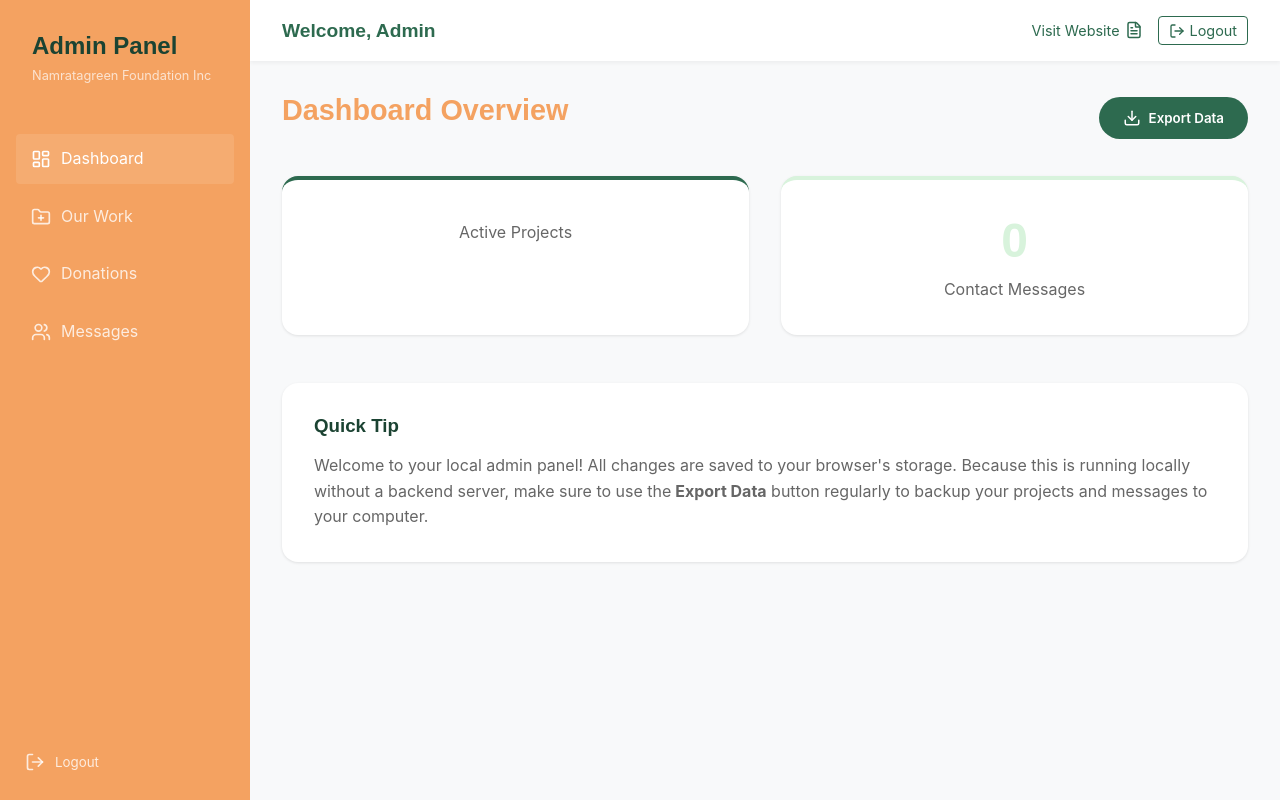
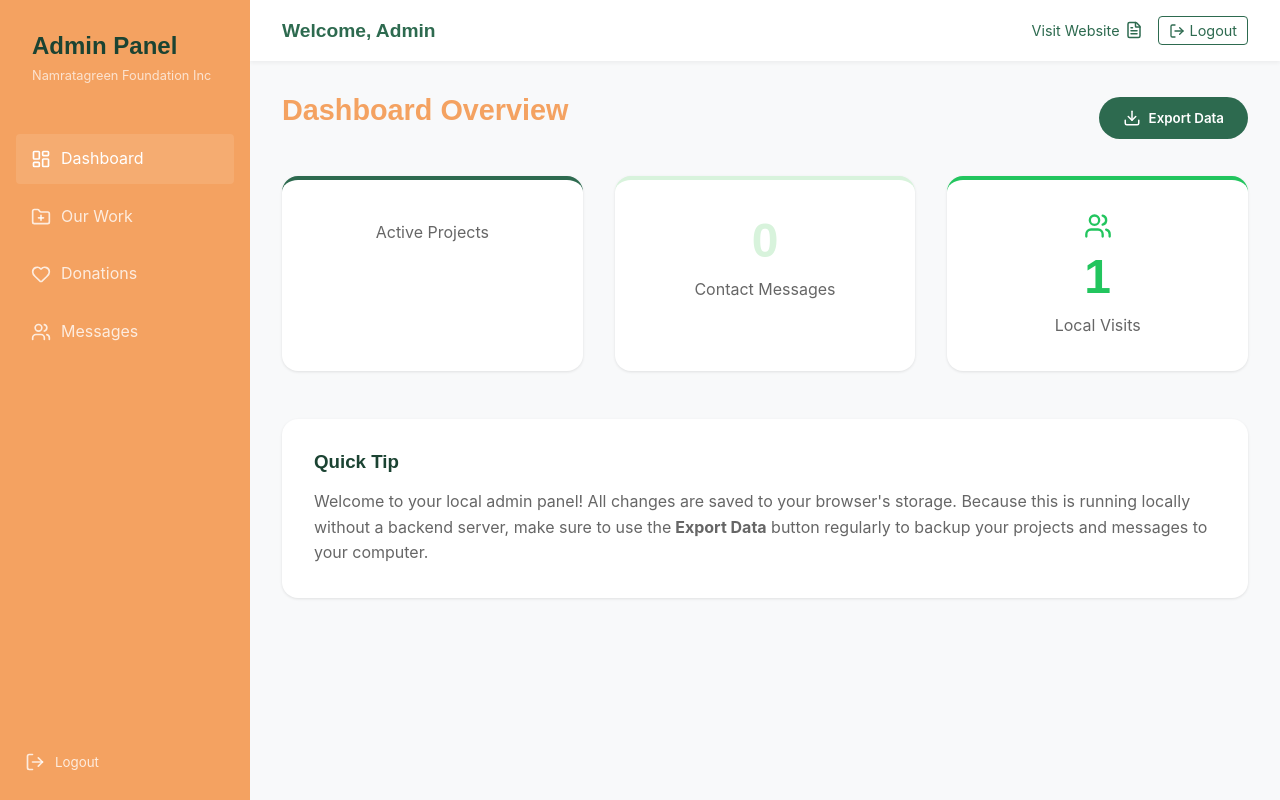
Before and after one commit to karanudani3011/The-Namratagreen-Foundation, a React (Create React App) app: page /admin/dashboard in a window 1280 px wide. Built offline with nearby package versions, Linux system fonts and the light colour scheme; no server answers; sample sign-in values are in the browser's storage.

Commit message:
add visitor counter in admin dashboard

```diff
--- a/src/pages/admin/Dashboard.jsx
+++ b/src/pages/admin/Dashboard.jsx
@@ -1,5 +1,5 @@
 import React, { useEffect, useState } from 'react';
-import { Download } from 'lucide-react';
+import { Download, Users } from 'lucide-react';
 import { dataService } from '../../services/dataService';
 
 const Dashboard = () => {
@@ -9,18 +9,45 @@ const Dashboard = () => {
         donations: 0
     });
 
+    const [localVisits, setLocalVisits] = useState(0);
+    const isLocalhost =
+        window.location.hostname === 'localhost' ||
+        window.location.hostname === '127.0.0.1';
+
     useEffect(() => {
         setStats({
             projects: dataService.getProjects().length,
             messages: dataService.getMessages().length,
             donations: dataService.getDonations().length
         });
+
+        // 🔹 LOCAL VISITOR COUNTER
+        if (isLocalhost) {
+            let count = localStorage.getItem('dashboard_visits');
+            count = count ? parseInt(count) + 1 : 1;
+            localStorage.setItem('dashboard_visits', count);
+            setLocalVisits(count);
+            return;
+        }
+
+        // 🔹 LIVE VISITOR COUNTER
+        const counterDiv = document.getElementById('dashboard-visitor-counter');
+        if (!counterDiv) return;
+
+        const script = document.createElement('script');
+        script.src = 'https://www.counters-free.net/count/jeu8';
+        script.async = true;
+
+        counterDiv.appendChild(script);
     }, []);
 
     return (
         <div>
+            {/* HEADER */}
             <div style={{ display: 'flex', justifyContent: 'space-between', alignItems: 'center', marginBottom: '2rem' }}>
-                <h2 style={{ fontSize: '1.8rem', color: 'var(--color-secondary)' }}>Dashboard Overview</h2>
+                <h2 style={{ fontSize: '1.8rem', color: 'var(--color-secondary)' }}>
+                    Dashboard Overview
+                </h2>
                 <button
                     onClick={dataService.exportData}
                     className="btn btn-primary"
@@ -30,6 +57,7 @@ const Dashboard = () => {
                 </button>
             </div>
 
+            {/* STATS GRID */}
             <div style={{ display: 'grid', gridTemplateColumns: 'repeat(auto-fit, minmax(250px, 1fr))', gap: '2rem' }}>
                 <div style={{
                     background: 'white',
@@ -41,7 +69,9 @@ const Dashboard = () => {
                     alignItems: 'center',
                     borderTop: '4px solid var(--color-primary)'
                 }}>
-                    <h3 style={{ fontSize: '3rem', margin: '0 0 0.5rem 0', color: 'var(--color-primary)' }}>{stats.projects}</h3>
+                    <h3 style={{ fontSize: '3rem', margin: '0 0 0.5rem', color: 'var(--color-primary)' }}>
+                        {stats.projects}
+                    </h3>
                     <p style={{ color: 'var(--color-text-light)', margin: 0 }}>Active Projects</p>
                 </div>
 
@@ -55,10 +85,14 @@ const Dashboard = () => {
                     alignItems: 'center',
                     borderTop: '4px solid var(--color-accent)'
                 }}>
-                    <h3 style={{ fontSize: '3rem', margin: '0 0 0.5rem 0', color: 'var(--color-accent)' }}>{stats.messages}</h3>
+                    <h3 style={{ fontSize: '3rem', margin: '0 0 0.5rem', color: 'var(--color-accent)' }}>
+                        {stats.messages}
+                    </h3>
                     <p style={{ color: 'var(--color-text-light)', margin: 0 }}>Contact Messages</p>
                 </div>
-                {/* <div style={{
+
+                {/* 🔹 VISITOR COUNTER CARD */}
+                <div style={{
                     background: 'white',
                     padding: '2rem',
                     borderRadius: 'var(--radius-lg)',
@@ -66,13 +100,31 @@ const Dashboard = () => {
                     display: 'flex',
                     flexDirection: 'column',
                     alignItems: 'center',
-                    borderTop: '4px solid #e76f51'
+                    borderTop: '4px solid #22c55e'
                 }}>
-                    <h3 style={{ fontSize: '3rem', margin: '0 0 0.5rem 0', color: '#e76f51' }}>{stats.donations}</h3>
-                    <p style={{ color: 'var(--color-text-light)', margin: 0 }}>Total Donations</p>
-                </div> */}
+                    <Users size={28} style={{ marginBottom: '0.5rem', color: '#22c55e' }} />
+
+                    {isLocalhost ? (
+                        <>
+                            <h3 style={{ fontSize: '3rem', margin: '0 0 0.5rem', color: '#22c55e' }}>
+                                {localVisits}
+                            </h3>
+                            <p style={{ color: 'var(--color-text-light)', margin: 0 }}>
+                                Local Visits
+                            </p>
+                        </>
+                    ) : (
+                        <>
+                            <div id="dashboard-visitor-counter"></div>
+                            <p style={{ color: 'var(--color-text-light)', marginTop: '0.5rem' }}>
+                                Live Visitors
+                            </p>
+                        </>
+                    )}
+                </div>
             </div>
 
+            {/* QUICK TIP */}
             <div style={{ marginTop: '3rem', background: 'white', padding: '2rem', borderRadius: 'var(--radius-lg)', boxShadow: 'var(--shadow-sm)' }}>
                 <h3 style={{ marginBottom: '1rem' }}>Quick Tip</h3>
                 <p style={{ color: 'var(--color-text-light)', lineHeight: '1.6' }}>
```
